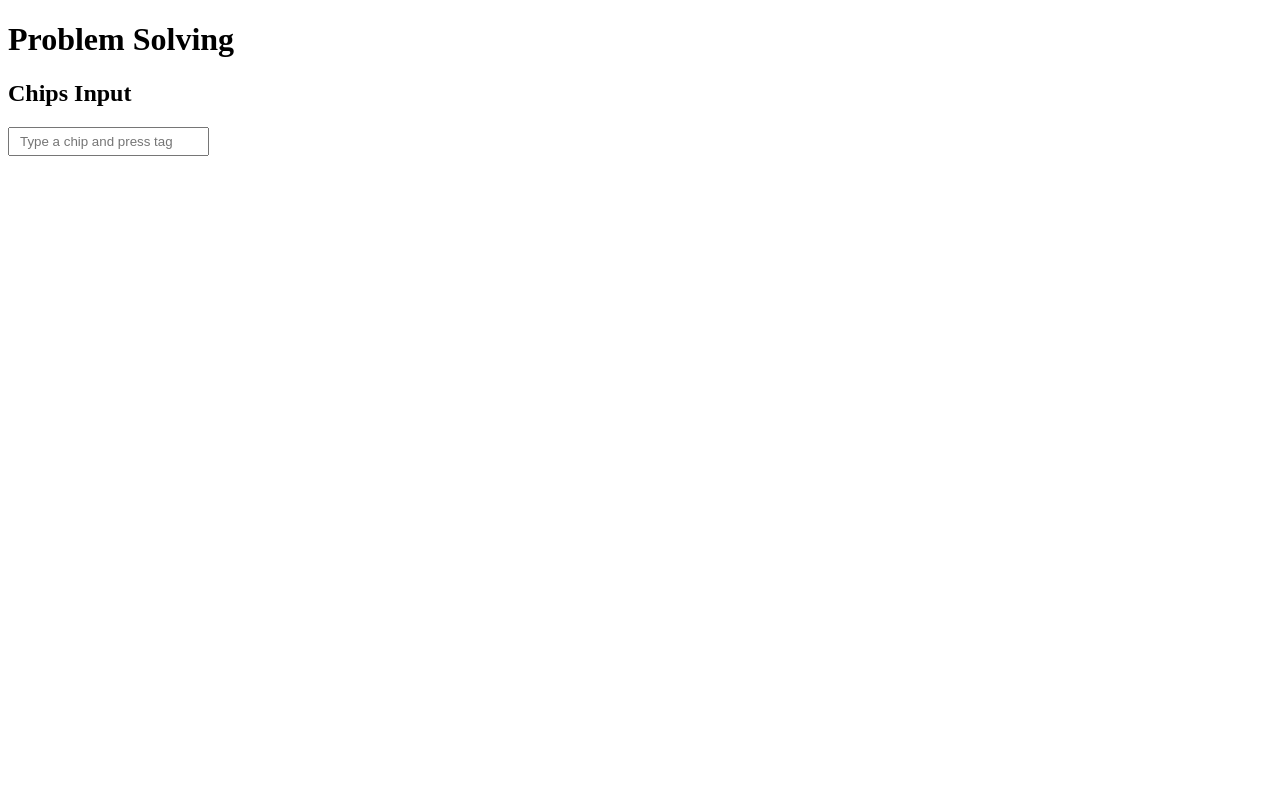
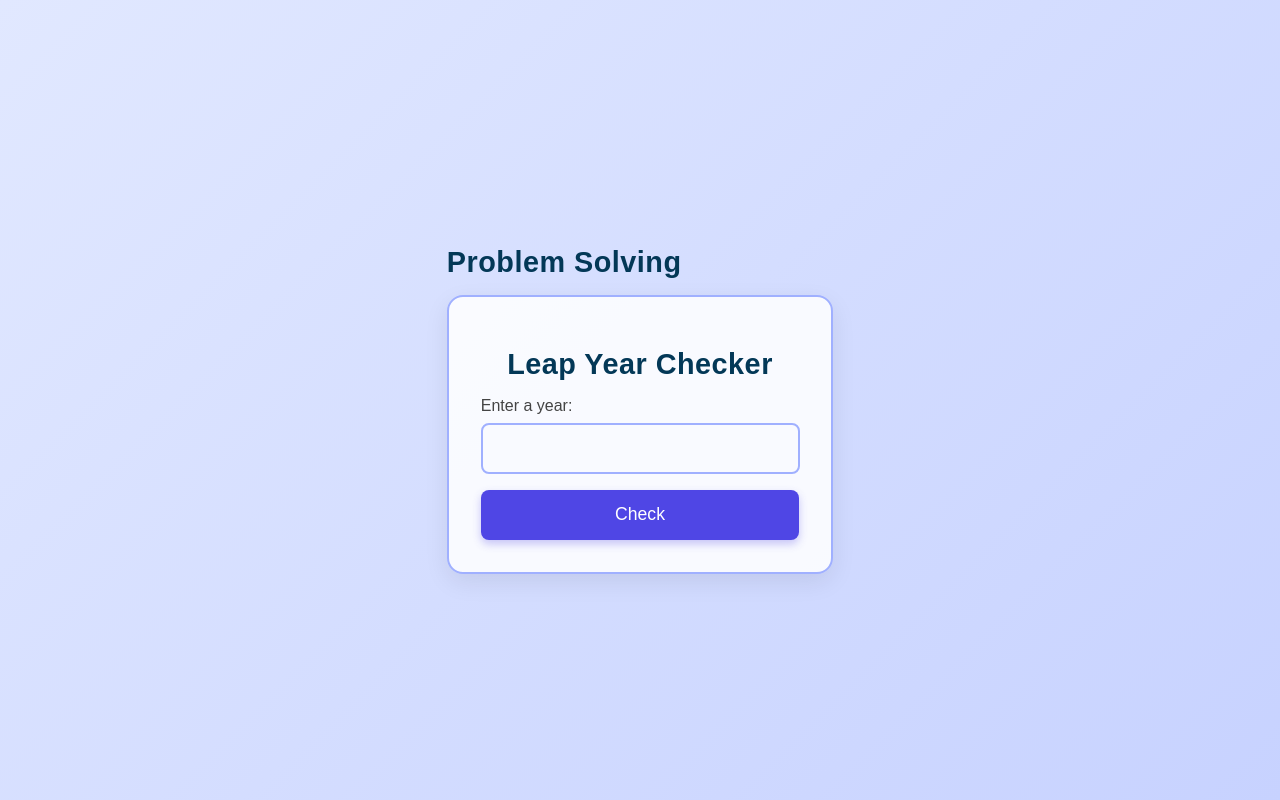
Before and after one commit to syedasadhashmi/React-Problems-And-Their-Solutions, a React (Vite) app: page / in a window 1280 px wide. Built offline with nearby package versions, Linux system fonts and the light colour scheme.

Commit message:
leap year calculator

```diff
--- a/src/App.jsx
+++ b/src/App.jsx
@@ -3,6 +3,7 @@ import InputFocus from "./questions/InputFocus";
 import Accordian from "./questions/Accordian";
 import GuessTheNumber from "./questions/GuessTheNumber";
 import ChipsInput from "./questions/ChipsInput";
+import LeapYearChecker from "./questions/LeapYearChecker";
 
 const items = [
   {
@@ -29,7 +30,8 @@ function App() {
       <h1>Problem Solving</h1>
       {/* <Accordian items={items} /> */}
       {/* <GuessTheNumber /> */}
-      <ChipsInput />
+      {/* <ChipsInput /> */}
+      <LeapYearChecker />
     </div>
   );
 }
--- /dev/null
+++ b/src/questions/LeapYearChecker.jsx
@@ -0,0 +1,54 @@
+import React, { useState } from "react";
+import "./style.css";
+
+const LeapYearChecker = () => {
+  const [inputText, setInputText] = useState("");
+  const [message, setMessage] = useState("");
+  const [error, setError] = useState("");
+
+  const onChangeHandler = (event) => {
+    setError("");
+    setMessage("");
+    setInputText(event.target.value);
+    // checkLeapYear(event.target.value)
+  };
+
+  const checkLeapYear = () => {
+    if (inputText.trim().length != 0) {
+      if (
+        (inputText % 4 === 0 && inputText % 100 !== 0) ||
+        inputText % 400 === 0
+      ) {
+        setMessage(inputText + " is a Leap Year");
+      } else {
+        setMessage(inputText + " is not a Leap Year");
+      }
+    } else {
+      setError("Please enter a year");
+    }
+  };
+
+  return (
+    <div className="container">
+      <h1>Leap Year Checker</h1>
+      <label data-testid="label-date">Enter a year:</label>
+      <input type="text" data-testid="year-input" onChange={onChangeHandler} />
+
+      <button data-testid="check-btn" onClick={checkLeapYear}>
+        Check
+      </button>
+      {message.length != 0 && (
+        <div className="result" data-testid="result">
+          <p>{message}</p>
+        </div>
+      )}
+      {error.length != 0 && (
+        <div className="error" data-testid="error-msg">
+          <p>{error}</p>
+        </div>
+      )}
+    </div>
+  );
+};
+
+export default LeapYearChecker;
--- /dev/null
+++ b/src/questions/style.css
@@ -0,0 +1,108 @@
+body {
+  background: linear-gradient(135deg, #e1e8ff, #c7d2ff);
+  padding: 2rem;
+  margin: 0;
+  font-family: "Poppins", sans-serif;
+  display: flex;
+  align-items: center;
+  justify-content: center;
+  box-sizing: border-box;
+  height: 100vh;
+}
+
+.container {
+  background: #ffffffdd;
+  padding: 2rem;
+  border-radius: 1rem;
+  box-shadow: 0 8px 24px rgba(0, 0, 0, 0.08);
+  text-align: center;
+  border: 2px solid #a0b0ff;
+  transition: transform 0.3s ease, box-shadow 0.3s ease;
+}
+
+.container:hover {
+  transform: translateY(-4px);
+  box-shadow: 0 12px 28px rgba(0, 0, 0, 0.12);
+}
+
+h1 {
+  font-size: 1.8rem;
+  color: #033857;
+  margin-bottom: 1rem;
+  letter-spacing: 0.5px;
+}
+
+label {
+  display: block;
+  margin-bottom: 0.5rem;
+  font-size: 1rem;
+  color: #444;
+  text-align: left;
+  font-weight: 500;
+}
+
+input {
+  width: 90%;
+  padding: 0.9rem;
+  font-size: 1rem;
+  border: 2px solid #a0b0ff;
+  border-radius: 0.5rem;
+  transition: all 0.3s ease;
+  background: #f9faff;
+  color: #222;
+}
+
+input:focus {
+  border-color: #4f46e5;
+  box-shadow: 0 0 8px #4f46e566;
+  background: #fff;
+  outline: none;
+}
+
+button {
+  width: 100%;
+  padding: 0.9rem;
+  margin-top: 1rem;
+  font-size: 1.1rem;
+  background: #4f46e5;
+  color: white;
+  border: none;
+  border-radius: 0.5rem;
+  cursor: pointer;
+  transition: background 0.3s ease, box-shadow 0.3s ease;
+  box-shadow: 0 4px 8px rgba(79, 70, 229, 0.3);
+}
+
+button:hover {
+  background: #3730a3;
+  box-shadow: 0 6px 14px rgba(79, 70, 229, 0.35);
+}
+
+button:active {
+  transform: scale(0.97);
+}
+
+.result {
+  margin-top: 1.2rem;
+  padding: 1rem;
+  font-size: 1.2rem;
+  color: #1e293b;
+  background: #edf2ff;
+  border-radius: 0.5rem;
+  opacity: 0;
+  transform: translateY(10px);
+  animation: slideFade 0.5s forwards ease;
+  border-left: 5px solid #4f46e5;
+}
+.error {
+  margin-top: 1.2rem;
+  padding: 1rem;
+  font-size: 1.2rem;
+}
+
+@keyframes slideFade {
+  to {
+    opacity: 1;
+    transform: translateY(0);
+  }
+}
```
